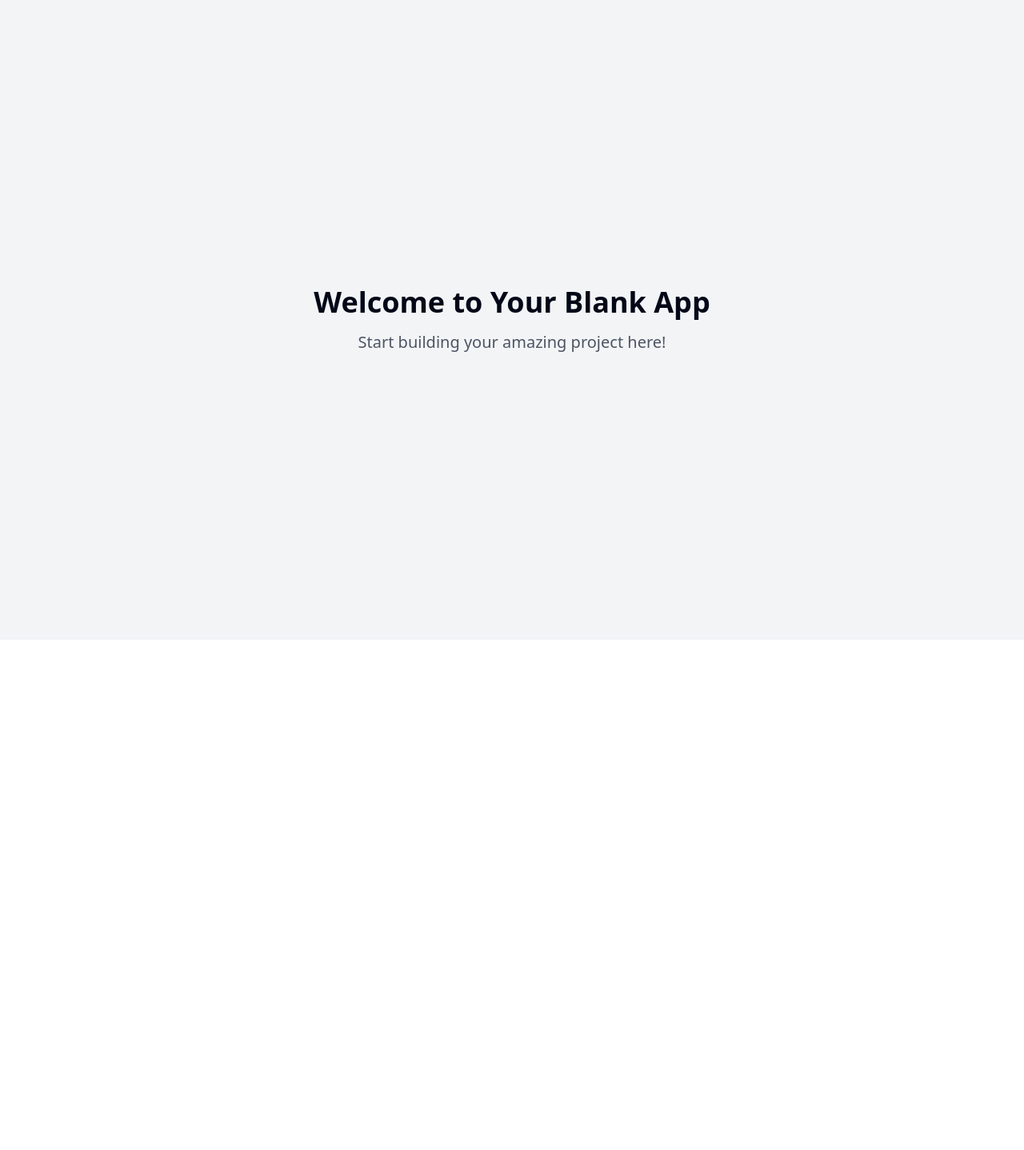
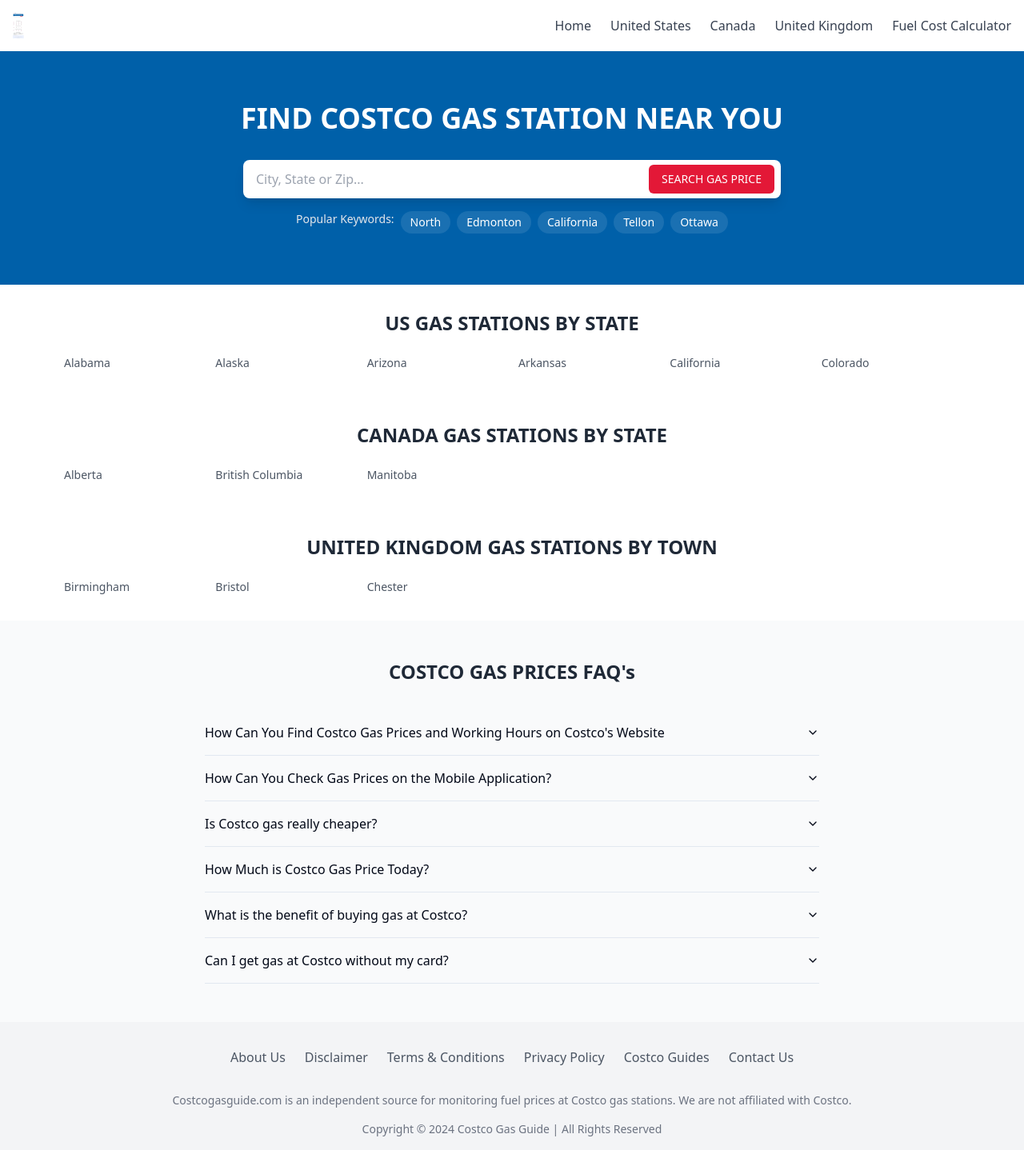
Before and after one commit to rapthar/gas-price-hub, a React (Vite) app: page / in a window 1280 px wide. Shown: the whole page at 80% size. Before the commit the page ends 800 px from the top, so only its background shows below. Built offline with nearby package versions, Linux system fonts and the light colour scheme.

Commit message:
Implement Costco gas price UI
Implement a UI that visually matches a provided image of a Costco gas price listing website.

```diff
--- /dev/null
+++ b/src/components/FaqSection.tsx
@@ -0,0 +1,60 @@
+
+import {
+  Accordion,
+  AccordionContent,
+  AccordionItem,
+  AccordionTrigger,
+} from "@/components/ui/accordion";
+
+const FaqSection = () => {
+  const faqs = [
+    {
+      question: "How Can You Find Costco Gas Prices and Working Hours on Costco's Website",
+      answer: "You can find Costco gas prices and working hours by visiting your local Costco's webpage or using the Costco app.",
+    },
+    {
+      question: "How Can You Check Gas Prices on the Mobile Application?",
+      answer: "Download the Costco mobile app, sign in with your membership, and check current gas prices at your nearest location.",
+    },
+    {
+      question: "Is Costco gas really cheaper?",
+      answer: "Yes, Costco typically offers gas at lower prices compared to nearby stations due to their bulk purchasing power.",
+    },
+    {
+      question: "How Much is Costco Gas Price Today?",
+      answer: "Gas prices vary by location. Check your local Costco gas station or use the Costco app for current prices.",
+    },
+    {
+      question: "What is the benefit of buying gas at Costco?",
+      answer: "Benefits include lower prices, high-quality fuel, and convenient locations for members.",
+    },
+    {
+      question: "Can I get gas at Costco without my card?",
+      answer: "No, a valid Costco membership card is required to purchase gas at Costco gas stations.",
+    },
+  ];
+
+  return (
+    <div className="py-12 bg-gray-50">
+      <div className="container mx-auto px-4">
+        <h2 className="text-2xl font-bold text-gray-800 mb-8 text-center">
+          COSTCO GAS PRICES FAQ's
+        </h2>
+        <div className="max-w-3xl mx-auto">
+          <Accordion type="single" collapsible>
+            {faqs.map((faq, index) => (
+              <AccordionItem key={index} value={`item-${index}`}>
+                <AccordionTrigger className="text-left">
+                  {faq.question}
+                </AccordionTrigger>
+                <AccordionContent>{faq.answer}</AccordionContent>
+              </AccordionItem>
+            ))}
+          </Accordion>
+        </div>
+      </div>
+    </div>
+  );
+};
+
+export default FaqSection;
--- /dev/null
+++ b/src/components/Footer.tsx
@@ -0,0 +1,39 @@
+
+import { Link } from "react-router-dom";
+
+const Footer = () => {
+  return (
+    <footer className="bg-gray-100 pt-8 pb-4">
+      <div className="container mx-auto px-4">
+        <div className="flex justify-center space-x-6 mb-6">
+          <Link to="/about" className="text-gray-600 hover:text-costco-blue">
+            About Us
+          </Link>
+          <Link to="/disclaimer" className="text-gray-600 hover:text-costco-blue">
+            Disclaimer
+          </Link>
+          <Link to="/terms" className="text-gray-600 hover:text-costco-blue">
+            Terms & Conditions
+          </Link>
+          <Link to="/privacy" className="text-gray-600 hover:text-costco-blue">
+            Privacy Policy
+          </Link>
+          <Link to="/guides" className="text-gray-600 hover:text-costco-blue">
+            Costco Guides
+          </Link>
+          <Link to="/contact" className="text-gray-600 hover:text-costco-blue">
+            Contact Us
+          </Link>
+        </div>
+        <div className="text-center text-sm text-gray-500 mt-8">
+          <p className="mb-4">
+            Costcogasguide.com is an independent source for monitoring fuel prices at Costco gas stations. We are not affiliated with Costco.
+          </p>
+          <p>Copyright © 2024 Costco Gas Guide | All Rights Reserved</p>
+        </div>
+      </div>
+    </footer>
+  );
+};
+
+export default Footer;
--- /dev/null
+++ b/src/components/LocationGrid.tsx
@@ -0,0 +1,30 @@
+
+import { Link } from "react-router-dom";
+
+interface LocationGridProps {
+  title: string;
+  locations: { name: string; active?: boolean }[];
+}
+
+const LocationGrid = ({ title, locations }: LocationGridProps) => {
+  return (
+    <div className="py-8">
+      <h2 className="text-2xl font-bold text-gray-800 mb-6 text-center">{title}</h2>
+      <div className="grid grid-cols-2 md:grid-cols-4 lg:grid-cols-6 gap-4 max-w-6xl mx-auto px-4">
+        {locations.map((location) => (
+          <Link
+            key={location.name}
+            to={`/location/${location.name.toLowerCase()}`}
+            className={`text-sm ${
+              location.active ? "text-costco-red" : "text-gray-600"
+            } hover:text-costco-blue transition-colors`}
+          >
+            {location.name}
+          </Link>
+        ))}
+      </div>
+    </div>
+  );
+};
+
+export default LocationGrid;
--- /dev/null
+++ b/src/components/Navbar.tsx
@@ -0,0 +1,33 @@
+
+import { Link } from "react-router-dom";
+
+const Navbar = () => {
+  return (
+    <nav className="w-full bg-white shadow-sm">
+      <div className="container mx-auto px-4 py-4 flex items-center justify-between">
+        <Link to="/" className="flex items-center space-x-2">
+          <img src="/lovable-uploads/bc1eeb02-97ea-4e52-84fe-ad478de7e74e.png" alt="Costco Gas Guide" className="h-8" />
+        </Link>
+        <div className="hidden md:flex items-center space-x-6">
+          <Link to="/" className="text-gray-700 hover:text-costco-blue transition-colors">
+            Home
+          </Link>
+          <Link to="/united-states" className="text-gray-700 hover:text-costco-blue transition-colors">
+            United States
+          </Link>
+          <Link to="/canada" className="text-gray-700 hover:text-costco-blue transition-colors">
+            Canada
+          </Link>
+          <Link to="/united-kingdom" className="text-gray-700 hover:text-costco-blue transition-colors">
+            United Kingdom
+          </Link>
+          <Link to="/calculator" className="text-gray-700 hover:text-costco-blue transition-colors">
+            Fuel Cost Calculator
+          </Link>
+        </div>
+      </div>
+    </nav>
+  );
+};
+
+export default Navbar;
--- /dev/null
+++ b/src/components/SearchSection.tsx
@@ -0,0 +1,41 @@
+
+import { Search } from "lucide-react";
+
+const SearchSection = () => {
+  const popularKeywords = ["North", "Edmonton", "California", "Tellon", "Ottawa"];
+
+  return (
+    <div className="bg-costco-blue py-16 px-4 relative overflow-hidden">
+      <div className="container mx-auto text-center">
+        <h1 className="text-3xl md:text-4xl font-bold text-white mb-8">
+          FIND COSTCO GAS STATION NEAR YOU
+        </h1>
+        <div className="max-w-2xl mx-auto">
+          <div className="relative">
+            <input
+              type="text"
+              placeholder="City, State or Zip..."
+              className="w-full px-4 py-3 rounded-lg pr-[120px] shadow-lg focus:outline-none focus:ring-2 focus:ring-costco-red"
+            />
+            <button className="absolute right-2 top-1/2 transform -translate-y-1/2 bg-costco-red text-white px-4 py-2 rounded-md hover:bg-red-600 transition-colors text-sm">
+              SEARCH GAS PRICE
+            </button>
+          </div>
+          <div className="mt-4 flex flex-wrap justify-center gap-2">
+            <span className="text-gray-200 text-sm">Popular Keywords:</span>
+            {popularKeywords.map((keyword) => (
+              <span
+                key={keyword}
+                className="bg-white/10 text-white px-3 py-1 rounded-full text-sm cursor-pointer hover:bg-white/20 transition-colors"
+              >
+                {keyword}
+              </span>
+            ))}
+          </div>
+        </div>
+      </div>
+    </div>
+  );
+};
+
+export default SearchSection;
--- a/src/pages/Index.tsx
+++ b/src/pages/Index.tsx
@@ -1,12 +1,47 @@
-// Update this page (the content is just a fallback if you fail to update the page)
+
+import Navbar from "@/components/Navbar";
+import SearchSection from "@/components/SearchSection";
+import LocationGrid from "@/components/LocationGrid";
+import FaqSection from "@/components/FaqSection";
+import Footer from "@/components/Footer";
+
+const usStates = [
+  { name: "Alabama" }, { name: "Alaska" }, { name: "Arizona" },
+  { name: "Arkansas" }, { name: "California" }, { name: "Colorado" },
+  // ... Add all states
+];
+
+const canadaProvinces = [
+  { name: "Alberta" }, { name: "British Columbia" }, { name: "Manitoba" },
+  // ... Add all provinces
+];
+
+const ukCities = [
+  { name: "Birmingham" }, { name: "Bristol" }, { name: "Chester" },
+  // ... Add all cities
+];
 
 const Index = () => {
   return (
-    <div className="min-h-screen flex items-center justify-center bg-gray-100">
-      <div className="text-center">
-        <h1 className="text-4xl font-bold mb-4">Welcome to Your Blank App</h1>
-        <p className="text-xl text-gray-600">Start building your amazing project here!</p>
-      </div>
+    <div className="min-h-screen flex flex-col">
+      <Navbar />
+      <SearchSection />
+      <main>
+        <LocationGrid
+          title="US GAS STATIONS BY STATE"
+          locations={usStates}
+        />
+        <LocationGrid
+          title="CANADA GAS STATIONS BY STATE"
+          locations={canadaProvinces}
+        />
+        <LocationGrid
+          title="UNITED KINGDOM GAS STATIONS BY TOWN"
+          locations={ukCities}
+        />
+        <FaqSection />
+      </main>
+      <Footer />
     </div>
   );
 };
--- a/tailwind.config.ts
+++ b/tailwind.config.ts
@@ -1,3 +1,4 @@
+
 import type { Config } from "tailwindcss";
 
 export default {
@@ -12,85 +13,69 @@ export default {
   theme: {
     container: {
       center: true,
-			padding: '2rem',
+      padding: "2rem",
       screens: {
-				'2xl': '1400px'
-			}
+        "2xl": "1400px",
+      },
     },
     extend: {
       colors: {
-				border: 'hsl(var(--border))',
-				input: 'hsl(var(--input))',
-				ring: 'hsl(var(--ring))',
-				background: 'hsl(var(--background))',
-				foreground: 'hsl(var(--foreground))',
+        "costco-blue": "#0060A9",
+        "costco-red": "#E31837",
+        border: "hsl(var(--border))",
+        input: "hsl(var(--input))",
+        ring: "hsl(var(--ring))",
+        background: "hsl(var(--background))",
+        foreground: "hsl(var(--foreground))",
         primary: {
-					DEFAULT: 'hsl(var(--primary))',
-					foreground: 'hsl(var(--primary-foreground))'
+          DEFAULT: "hsl(var(--primary))",
+          foreground: "hsl(var(--primary-foreground))",
         },
         secondary: {
-					DEFAULT: 'hsl(var(--secondary))',
-					foreground: 'hsl(var(--secondary-foreground))'
+          DEFAULT: "hsl(var(--secondary))",
+          foreground: "hsl(var(--secondary-foreground))",
         },
         destructive: {
-					DEFAULT: 'hsl(var(--destructive))',
-					foreground: 'hsl(var(--destructive-foreground))'
+          DEFAULT: "hsl(var(--destructive))",
+          foreground: "hsl(var(--destructive-foreground))",
         },
         muted: {
-					DEFAULT: 'hsl(var(--muted))',
-					foreground: 'hsl(var(--muted-foreground))'
+          DEFAULT: "hsl(var(--muted))",
+          foreground: "hsl(var(--muted-foreground))",
         },
         accent: {
-					DEFAULT: 'hsl(var(--accent))',
-					foreground: 'hsl(var(--accent-foreground))'
+          DEFAULT: "hsl(var(--accent))",
+          foreground: "hsl(var(--accent-foreground))",
         },
         popover: {
-					DEFAULT: 'hsl(var(--popover))',
-					foreground: 'hsl(var(--popover-foreground))'
+          DEFAULT: "hsl(var(--popover))",
+          foreground: "hsl(var(--popover-foreground))",
         },
         card: {
-					DEFAULT: 'hsl(var(--card))',
-					foreground: 'hsl(var(--card-foreground))'
+          DEFAULT: "hsl(var(--card))",
+          foreground: "hsl(var(--card-foreground))",
         },
-				sidebar: {
-					DEFAULT: 'hsl(var(--sidebar-background))',
-					foreground: 'hsl(var(--sidebar-foreground))',
-					primary: 'hsl(var(--sidebar-primary))',
-					'primary-foreground': 'hsl(var(--sidebar-primary-foreground))',
-					accent: 'hsl(var(--sidebar-accent))',
-					'accent-foreground': 'hsl(var(--sidebar-accent-foreground))',
-					border: 'hsl(var(--sidebar-border))',
-					ring: 'hsl(var(--sidebar-ring))'
-				}
       },
       borderRadius: {
-				lg: 'var(--radius)',
-				md: 'calc(var(--radius) - 2px)',
-				sm: 'calc(var(--radius) - 4px)'
+        lg: "var(--radius)",
+        md: "calc(var(--radius) - 2px)",
+        sm: "calc(var(--radius) - 4px)",
       },
       keyframes: {
-				'accordion-down': {
-					from: {
-						height: '0'
+        "accordion-down": {
+          from: { height: "0" },
+          to: { height: "var(--radix-accordion-content-height)" },
         },
-					to: {
-						height: 'var(--radix-accordion-content-height)'
-					}
+        "accordion-up": {
+          from: { height: "var(--radix-accordion-content-height)" },
+          to: { height: "0" },
         },
-				'accordion-up': {
-					from: {
-						height: 'var(--radix-accordion-content-height)'
-					},
-					to: {
-						height: '0'
-					}
-				}
       },
       animation: {
-				'accordion-down': 'accordion-down 0.2s ease-out',
-				'accordion-up': 'accordion-up 0.2s ease-out'
-			}
-		}
+        "accordion-down": "accordion-down 0.2s ease-out",
+        "accordion-up": "accordion-up 0.2s ease-out",
+      },
+    },
   },
   plugins: [require("tailwindcss-animate")],
 } satisfies Config;
```
Also changed, not shown: public/lovable-uploads/bc1eeb02-97ea-4e52-84fe-ad478de7e74e.png (added). Lines whose indentation alone changed are shown as unchanged.
